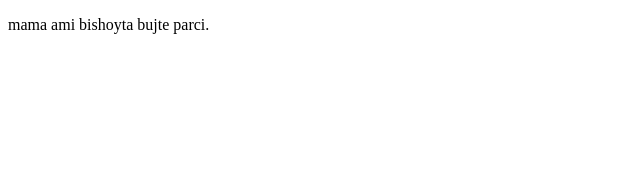
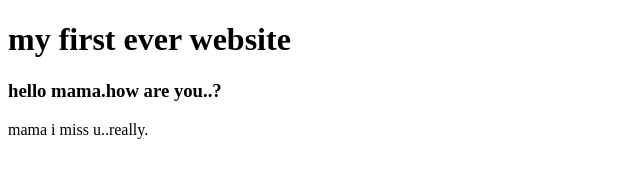
Before and after one commit to sabbirMahmud420/hello-word, a plain HTML site: page index.html in a window 1280 px wide. Shown: the whole page, without its empty margins (0-640 px from the left). Drawn offline with Linux system fonts and the light colour scheme.

Commit message:
first commit

```diff
--- a/index.html
+++ b/index.html
@@ -7,7 +7,8 @@
     <title>Document</title>
 </head>
 <body>
-    <p>mama ami bishoyta bujte parci.</p>
+    <h1>my first ever website</h1>
+    <H3>hello mama.how are you..?</H3>
+    <p>mama i miss u..really.</p>
 
 </body>
-</html>
```
